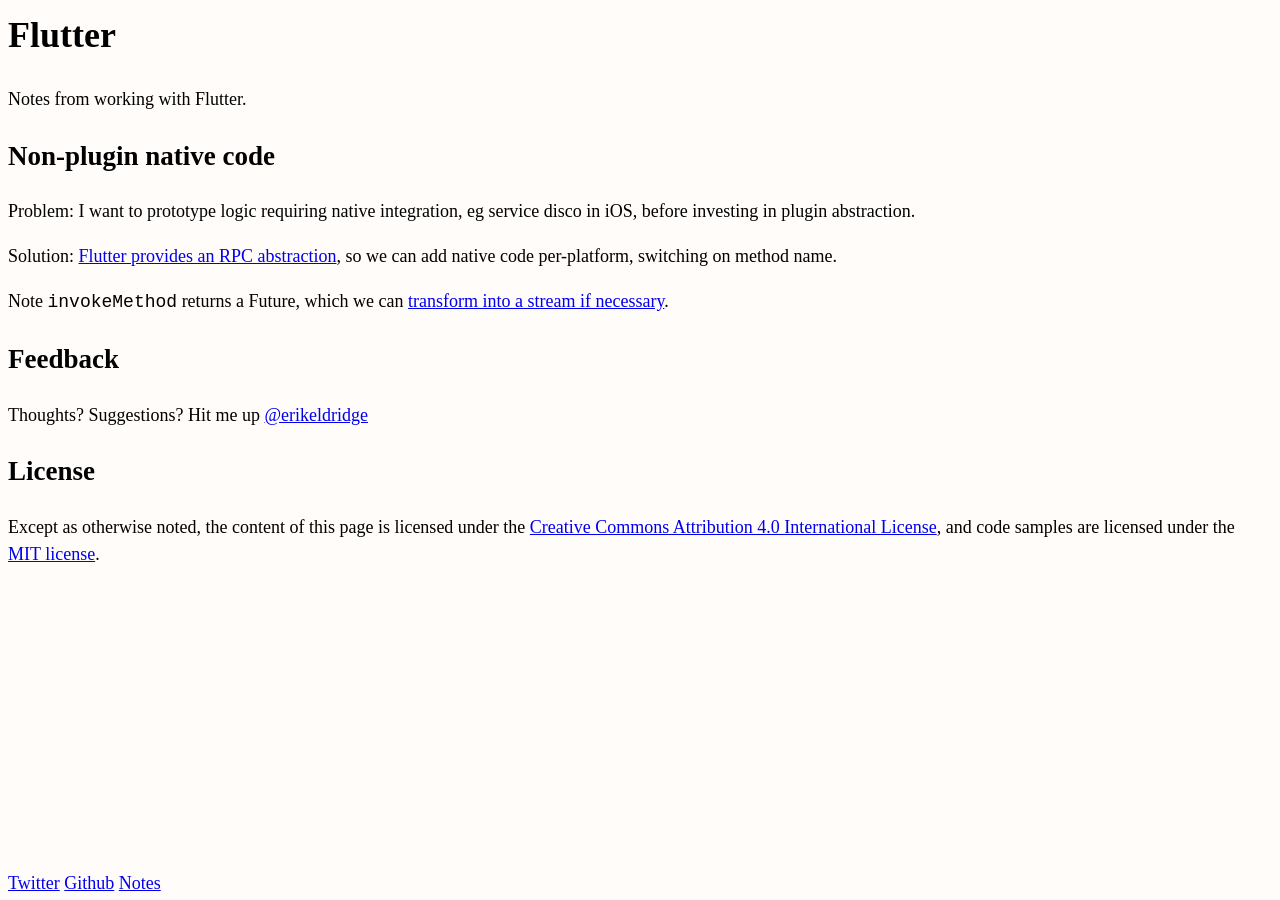
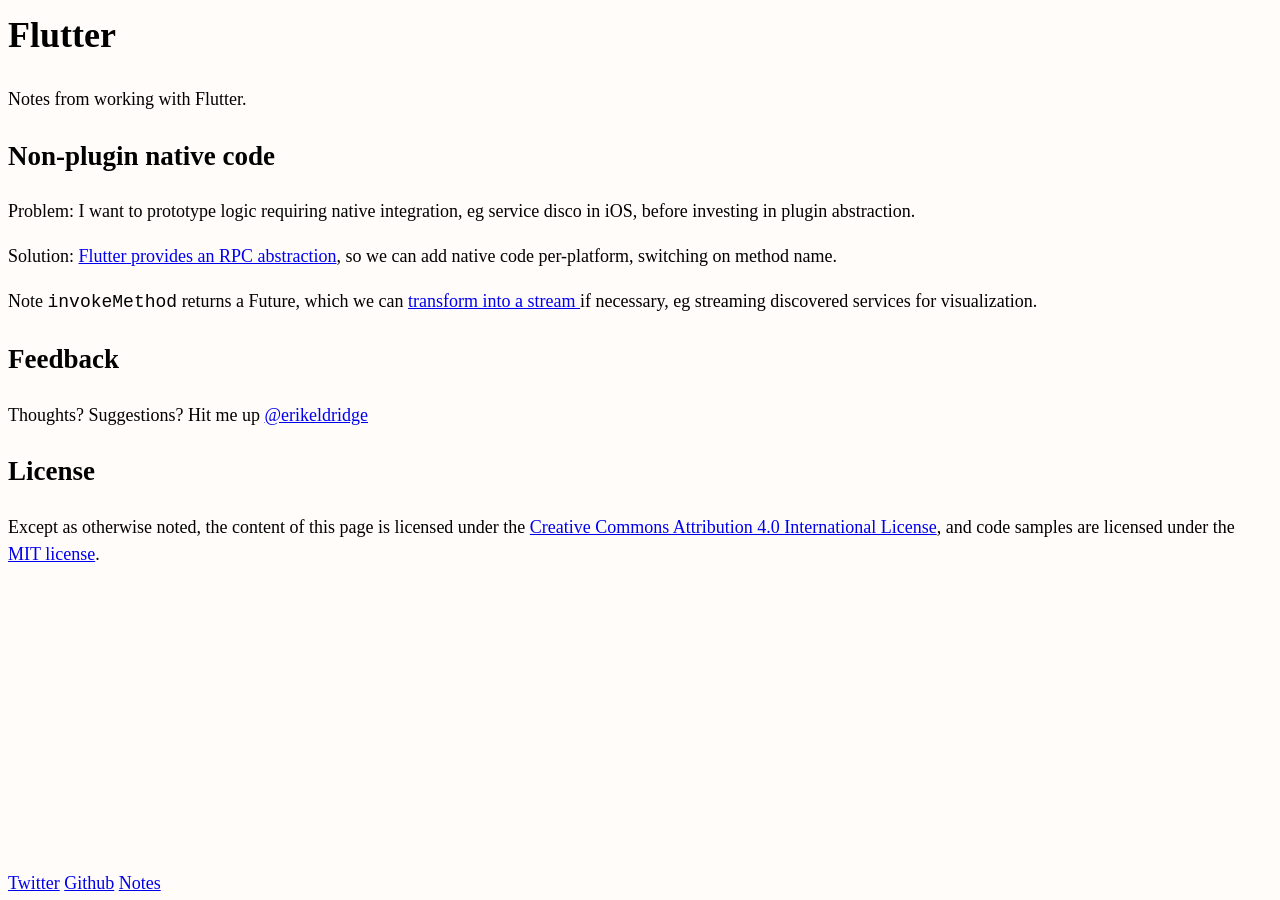
Before and after one commit to erikeldridge/erikeldridge.github.com, a Jekyll site: the page built from _posts/2019-01-04-flutter.md, in a window 1280 px wide. Built offline with Jekyll 4.4.1, drawn with Linux system fonts in a browser that asks for light colours; nearby versions of some CDN libraries.

Commit message:
Update from Forestry.io - Updated flutter.md

```diff
--- a/_posts/2019-01-04-flutter.md
+++ b/_posts/2019-01-04-flutter.md
@@ -13,4 +13,4 @@
 
 Solution: [Flutter provides an RPC abstraction](https://flutter.io/docs/development/platform-integration/platform-channels), so we can add native code per-platform, switching on method name.
 
-Note `invokeMethod` returns a Future, which we can [transform into a stream if necessary](https://medium.com/@ayushpguptaapg/using-streams-in-flutter-62fed41662e4#bcbc).
+Note `invokeMethod` returns a Future, which we can [transform into a stream ](https://medium.com/@ayushpguptaapg/using-streams-in-flutter-62fed41662e4#bcbc) if necessary, eg streaming discovered services for visualization.
```
